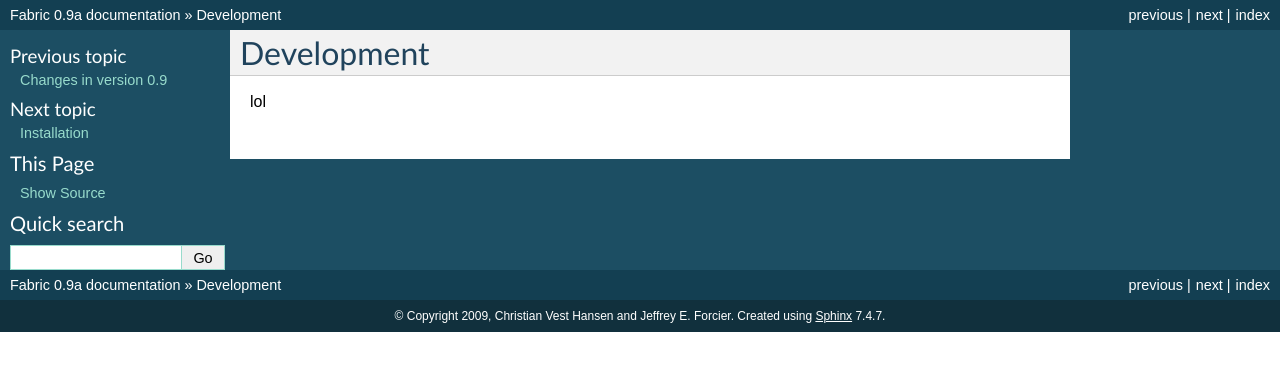
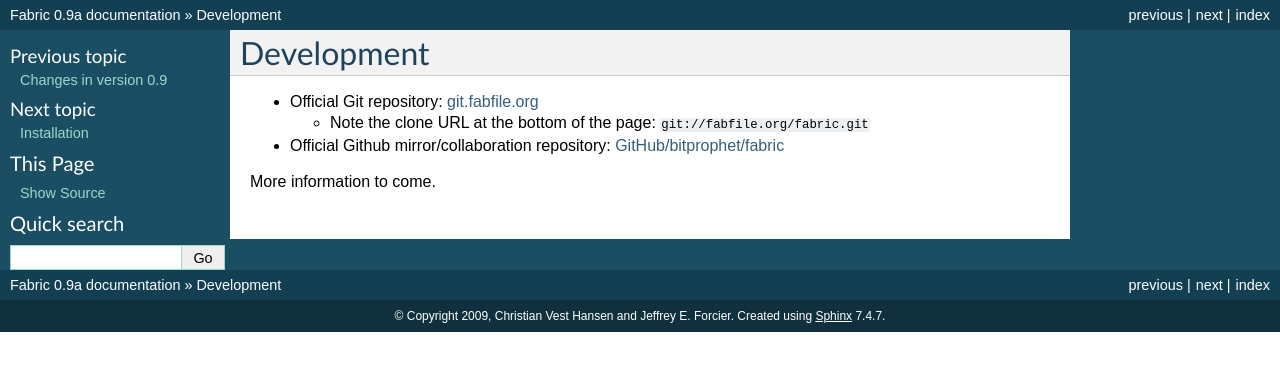
Before and after one commit to fabric/fabric, a Sphinx documentation site: the page built from docs/development.rst, in a window 1280 px wide. Shown: the top 371 px of the page. Built offline with Sphinx 7.4.7, drawn with Linux system fonts in a browser that asks for light colours.

Commit message:
No, "lol" is not enough info for the development page, even for an alpha.

```diff
--- a/docs/development.rst
+++ b/docs/development.rst
@@ -2,4 +2,10 @@
 Development
 ===========
 
-lol
+* Official Git repository: `git.fabfile.org <http://git.fabfile.org>`_
+
+  * Note the clone URL at the bottom of the page: ``git://fabfile.org/fabric.git``
+
+* Official Github mirror/collaboration repository: `GitHub/bitprophet/fabric <http://github.com/bitprophet/fabric>`_
+
+More information to come.
```
